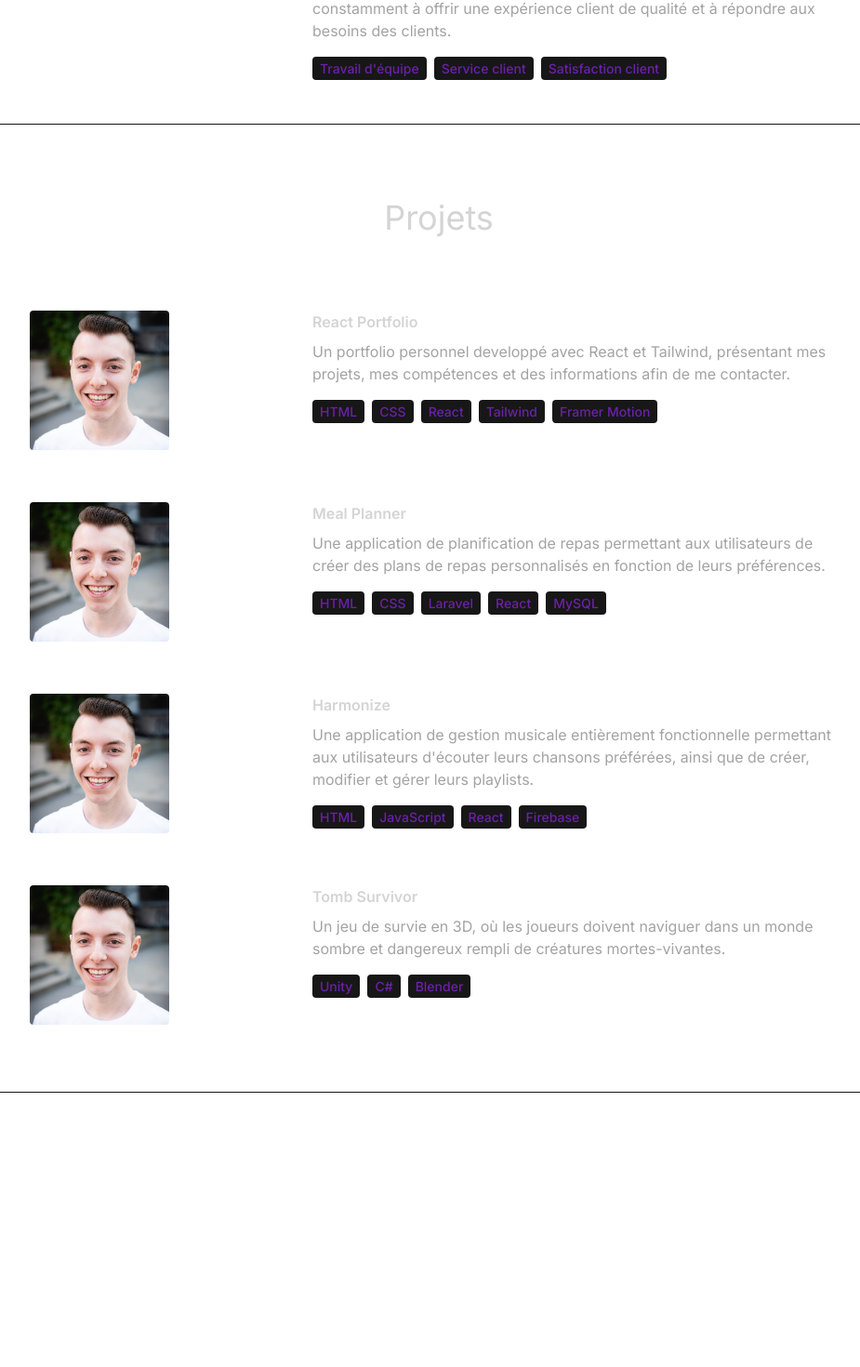
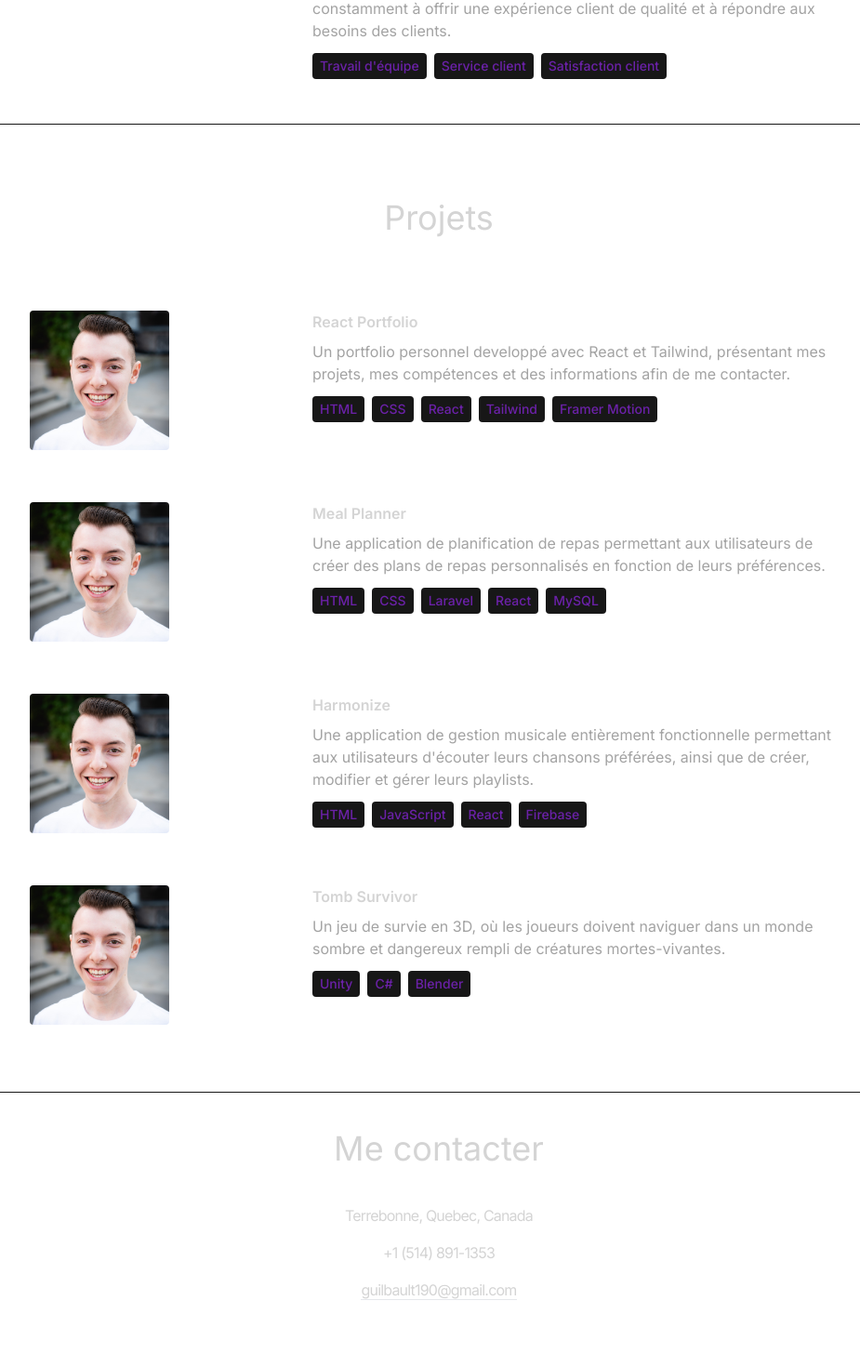
Before and after one commit to Vincent-Guilbault/React_Portfolio_2024, a React (Vite) app: page / in a window 1280 px wide. Shown: the part 2334-3804 px from the top of the page at 93% size, without its empty margins (168-1093 px from the left). Before the commit the page ends 3509 px from the top, so only its background shows below. Built offline with nearby package versions, Linux system fonts and the light colour scheme.

Commit message:
Ajout de la section de contact.

```diff
--- a/src/App.jsx
+++ b/src/App.jsx
@@ -4,6 +4,7 @@
 import Navbar from "./components/Navbar";
 import Technologies from "./components/Technologies";
 import Projects from "./components/Projects";
+import Contact from "./components/Contact";
 
 function App() {
   return (
@@ -19,6 +20,7 @@
         <Technologies />
         <Experiences />
         <Projects />
+        <Contact />
       </div>
     </div>
   );
--- /dev/null
+++ b/src/components/Contact.jsx
@@ -0,0 +1,18 @@
+import { CONTACT } from "../constants";
+
+const Contact = () => {
+  return (
+    <div className="border-b border-neutral-900 pb-20">
+      <h2 className="my-10 text-center text-4xl">Me contacter</h2>
+      <div className="text-center tracking-tighter">
+        <p className="my-4">{CONTACT.address}</p>
+        <p className="my-4">{CONTACT.phoneNo}</p>
+        <a href="#" className="border-b">
+          {CONTACT.email}
+        </a>
+      </div>
+    </div>
+  );
+};
+
+export default Contact;
--- a/src/components/Experiences.jsx
+++ b/src/components/Experiences.jsx
@@ -17,11 +17,11 @@
                   {experience.company}
                 </span>
               </h6>
-              <p className="mb-4 text-neutral-400">{experience.description}</p>
+              <p className="mb-1 text-neutral-400">{experience.description}</p>
               {experience.skills.map((skill, index) => (
                 <span
                   key={index}
-                  className="mr-2 mt-4 rounded bg-neutral-900 px-2 py-1 text-sm font-medium text-purple-800"
+                  className="mr-2 mt-2 rounded bg-neutral-900 px-2 py-1 text-sm font-medium text-purple-800 inline-block"
                 >
                   {skill}
                 </span>
--- a/src/components/Projects.jsx
+++ b/src/components/Projects.jsx
@@ -18,11 +18,11 @@
             </div>
             <div className="w-full max-w-xl lg:w-3/4">
               <h6 className="mb-2 font-semibold">{project.title}</h6>
-              <p className="mb-4 text-neutral-400">{project.description}</p>
+              <p className="mb-1 text-neutral-400">{project.description}</p>
               {project.technologies.map((technologie, index) => (
                 <span
                   key={index}
-                  className="mr-2 mt-4 rounded bg-neutral-900 px-2 py-1 text-sm font-medium text-purple-800"
+                  className="mr-2 mt-2 rounded bg-neutral-900 px-2 py-1 text-sm font-medium text-purple-800 inline-block"
                 >
                   {technologie}
                 </span>
```
